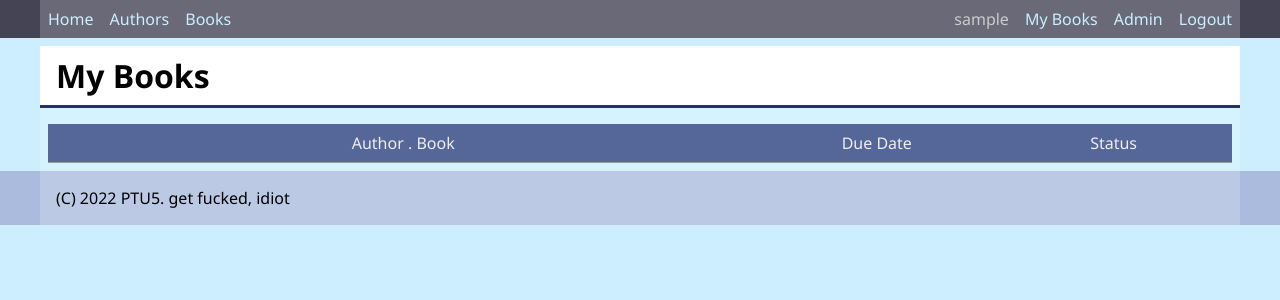
After one commit to revers2b/ptu5_django_library, a Django app: page /my_books/ in a window 1280 px wide. The commit adds this page. Shown: the top 300 px of the page. Run offline with Django 4.2, Linux system fonts and the light colour scheme; the visitor is signed in with stand-in values (Sample User, id 1); data that the repository does not hold is empty.

Commit message:
book_instance. overdue

```diff
--- a/ptu5_library/library/static/library/css/base.css
+++ b/ptu5_library/library/static/library/css/base.css
@@ -154,3 +154,36 @@ table {
     border: 3px solid #900;
     background-color: #f66;
 }
+
+.table-grid {
+    display: grid;
+    padding: 0.5rem;
+}
+
+.my-books-table {
+    grid-template-columns: 3fr 1fr 1fr;
+}
+
+.table-grid-cell {
+    display: inline-block;
+    align-self: stretch;
+    justify-self: stretch;
+    background-color: #fff;
+    padding: 0.5rem;
+    border-bottom: 1px solid #999;
+}
+
+.center {
+    text-align: center;
+}
+
+.dark {
+    background-color: #569;
+    color: #eee;
+}
+
+.overdue {
+    background-color: #f99;
+    color: indigo;
+    font-weight: bold;
+}
--- a/ptu5_library/library/templates/library/base.html
+++ b/ptu5_library/library/templates/library/base.html
@@ -19,6 +19,7 @@
                 <span class="spacer"></span>
                 {% if user.is_authenticated %}
                     <span>{{ user }}</span>
+                    <a href="{% url 'user_books' %}">My Books</a>
                     {% if user.is_superuser or user.is_staff %}
                     <a href="{% url 'admin:index' %}">Admin</a>
                     {% endif %}
--- /dev/null
+++ b/ptu5_library/library/templates/library/user_book_list.html
@@ -0,0 +1,15 @@
+{% extends 'library/base.html' %}
+{% block title %}My Books in {{ block.super }}{% endblock title %}
+{% block content %}
+<h1>My Books</h1>
+<div class="table-grid my-books-table">
+    <div class="table-grid-cell center dark">Author . Book</div>
+    <div class="table-grid-cell center dark">Due Date</div>
+    <div class="table-grid-cell center dark">Status</div>
+    {% for book_instance in bookinstance_list %}
+        <div class="table-grid-cell">{{ book_instance.book }}</div>
+        <div class="table-grid-cell center{% if book_instance.is_overdue %} overdue{% endif %}">{{ book_instance.due_back }}</div>
+        <div class="table-grid-cell center{% if book_instance.is_overdue %} overdue{% endif %}">{{ book_instance.get_status_display }}</div>
+    {% endfor %}
+</div>
+{% endblock content%}
--- a/ptu5_library/library/urls.py
+++ b/ptu5_library/library/urls.py
@@ -7,4 +7,5 @@ urlpatterns = [
     path('author/<int:author_id>/', views.author, name='author'),
     path('books/', views.BookListView.as_view(), name='books'),
     path('book/<int:pk>/', views.BookDetailView.as_view(), name='book'),
+    path('my_books/', views.UserBookListView.as_view(), name='user_books'),
 ]
--- a/ptu5_library/library/views.py
+++ b/ptu5_library/library/views.py
@@ -1,3 +1,4 @@
+from django.contrib.auth.mixins import LoginRequiredMixin
 from django.shortcuts import render, get_object_or_404
 from django.db.models  import Q
 from django.core.paginator import Paginator
@@ -62,3 +63,14 @@ class BookListView(ListView):
 class BookDetailView(DetailView):
     model = Book
     template_name = "library/book_detail.html"
+
+
+class UserBookListView(LoginRequiredMixin, ListView):
+    model = BookInstance
+    template_name = 'library/user_book_list.html'
+    paginate_by = 10
+
+    def get_queryset(self):
+        queryset = super().get_queryset()
+        queryset = queryset.filter(reader=self.request.user).order_by('due_back')
+        return queryset
```
Also changed, not shown: ptu5_library/library/admin.py (+5 -5 lines), ptu5_library/library/models.py (+15 -0 lines), ptu5_library/library/migrations/0008_bookinstance_reader.py (added).
